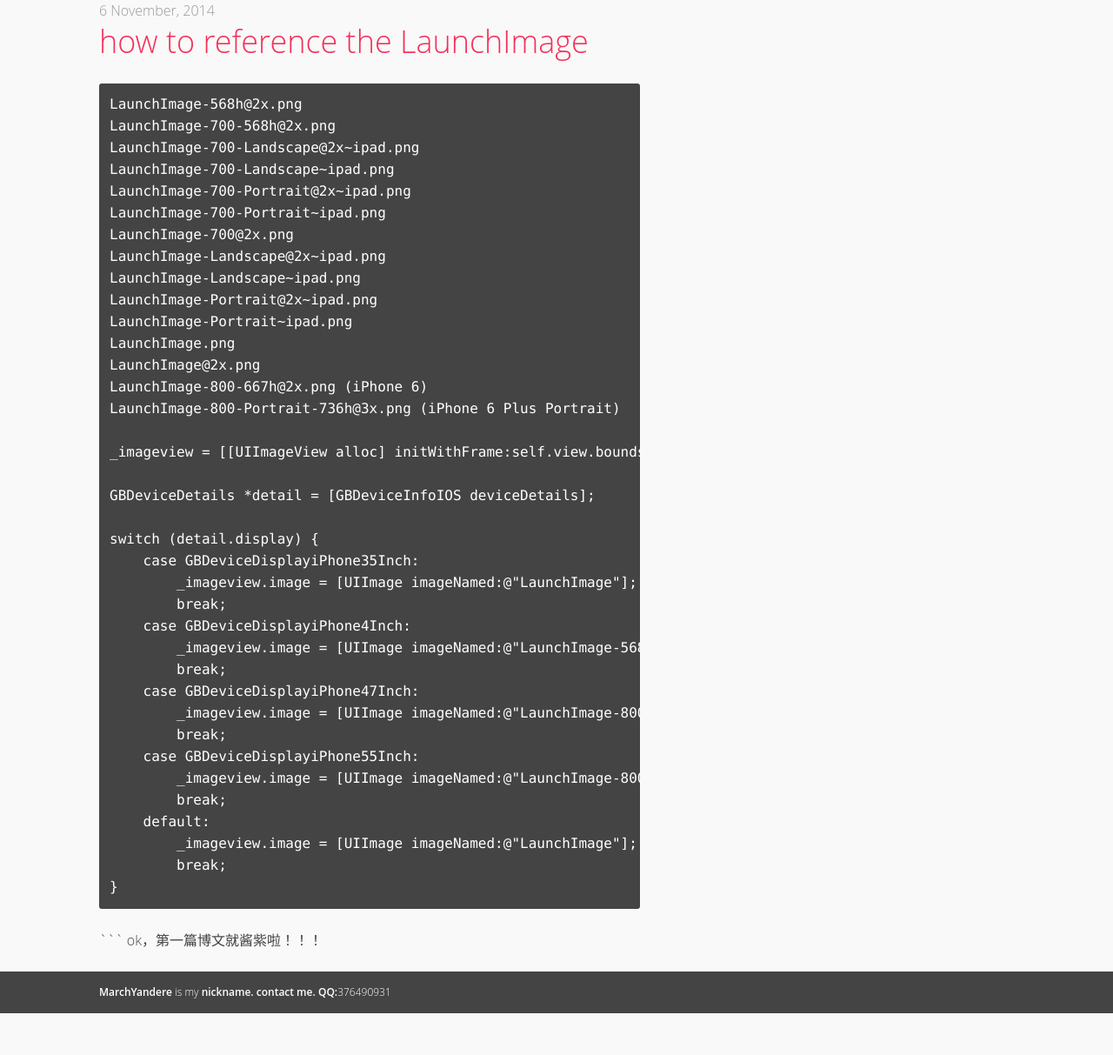
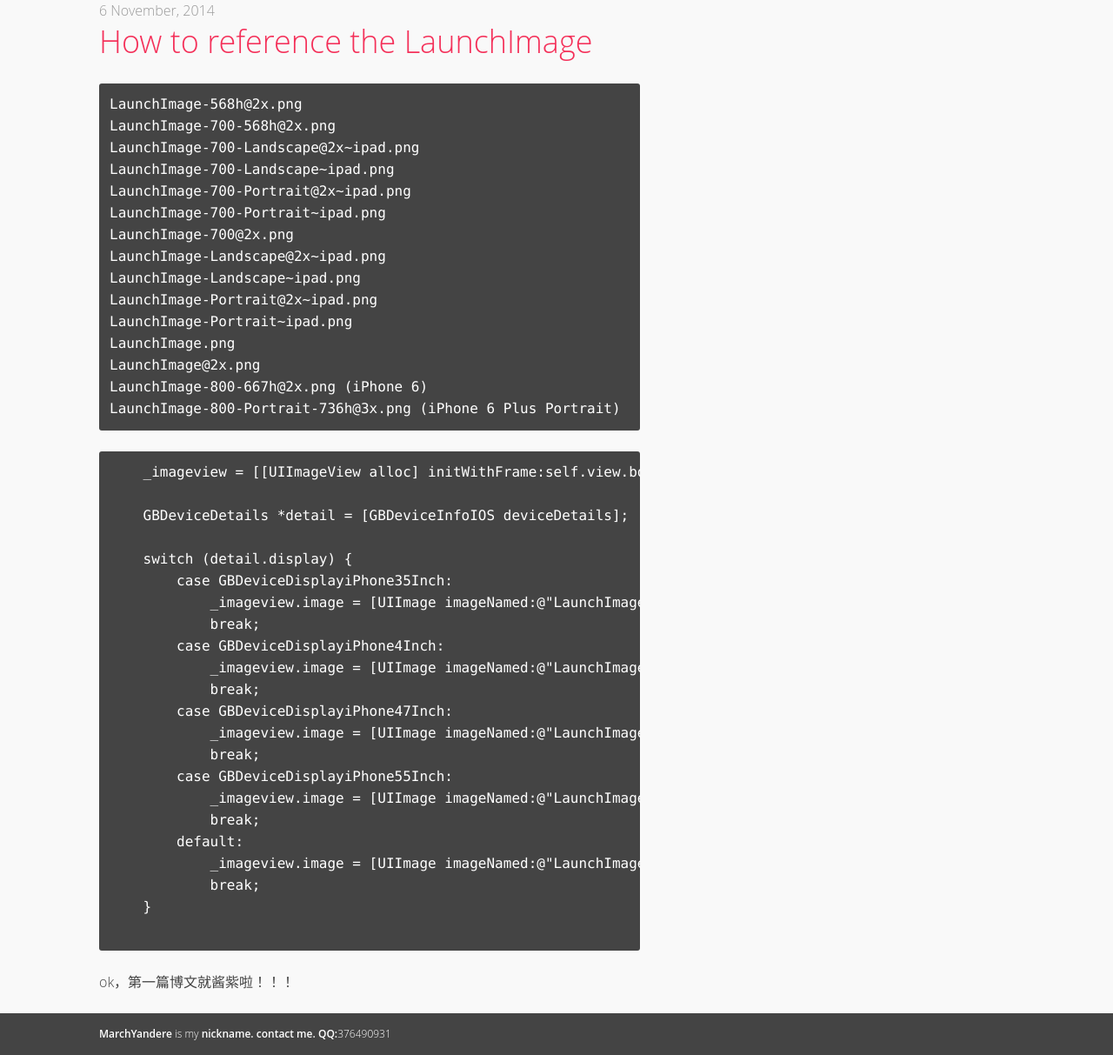
Before and after one commit to MarchYandere/MarchYandere.github.io, a Jekyll site: the page built from _posts/2014-11-06-how-to-reference-the-LaunchImage.md, in a window 1280 px wide. Shown: the whole page at 87% size. Built offline with Jekyll 4.4.1, drawn with Linux system fonts in a browser that asks for light colours; Markdown is read by kramdown in place of the engine named in the settings; before the commit the page ends 1165 px from its top, so only the background shows below that.

Commit message:
launchImage

````diff
--- a/_posts/2014-11-06-how-to-reference-the-LaunchImage.md
+++ b/_posts/2014-11-06-how-to-reference-the-LaunchImage.md
@@ -2,7 +2,7 @@
 comments: true
 date: 2014-11-06 16:42:25
 layout: post
-title: how to reference the LaunchImage
+title: How to reference the LaunchImage
 categories:
 - IOS
 ---
@@ -22,9 +22,9 @@
     LaunchImage@2x.png
     LaunchImage-800-667h@2x.png (iPhone 6)
     LaunchImage-800-Portrait-736h@3x.png (iPhone 6 Plus Portrait)
-在app内，系统会生成如上所示图片，根据需求获取图片：
-```object-c
+在app内，系统会生成如上所示图片，700代表IOS7，800代表IOS8，568h表示4寸屏，667h表示4.7寸屏，736h表示5.5寸屏，根据需求获取图片：
 
+```
     _imageview = [[UIImageView alloc] initWithFrame:self.view.bounds];
 
     GBDeviceDetails *detail = [GBDeviceInfoIOS deviceDetails];
@@ -47,6 +47,5 @@
             break;
     }
 
-
 ```
 ok，第一篇博文就酱紫啦！！！
````
